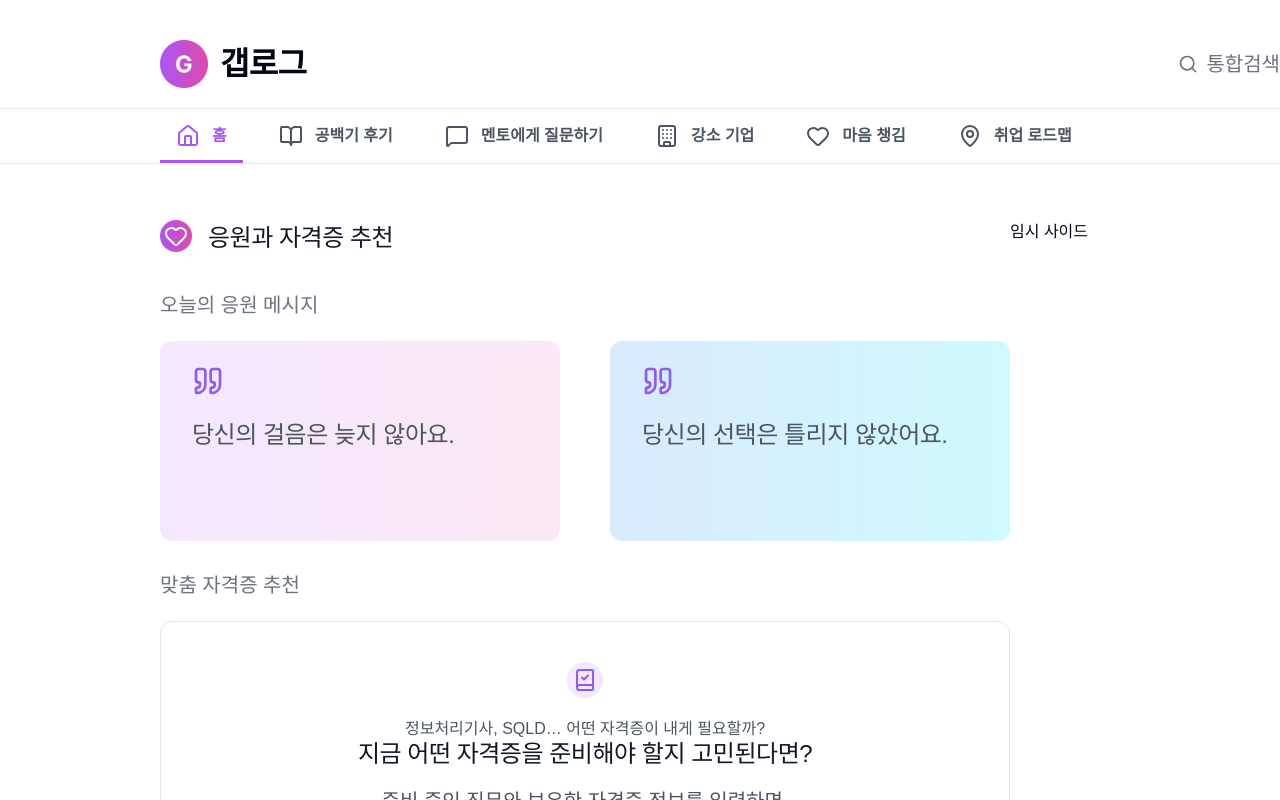
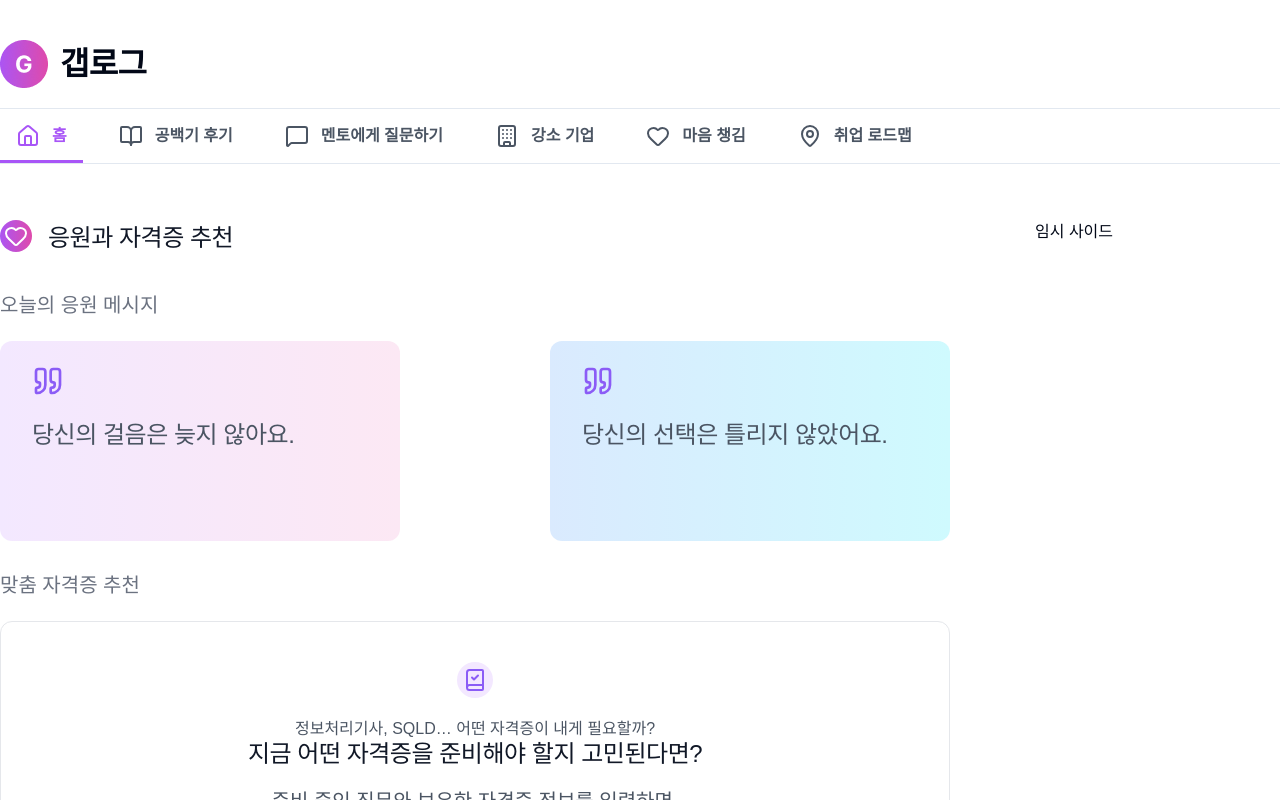
Before and after one commit to GapLog-2025/gaplog, a React (Vite) app in the folder frontend/: page / in a window 1280 px wide. Shown: the top 800 px of the page. Built offline with nearby package versions, Linux system fonts and the light colour scheme; a web font is replaced by a local one.

Commit message:
style: layout/header 스타일 조정

```diff
--- a/frontend/src/components/Aside.tsx
+++ b/frontend/src/components/Aside.tsx
@@ -1,5 +1,7 @@
 import React from 'react';
 
 export default function Aside({ children }: { children: React.ReactNode }) {
-  return <aside className="w-[405px] flex flex-col gap-6">{children}</aside>;
+  return (
+    <aside className="min-w-[405px] flex flex-col gap-6">{children}</aside>
+  );
 }
--- a/frontend/src/components/Header.tsx
+++ b/frontend/src/components/Header.tsx
@@ -22,9 +22,10 @@ const tabs = [
 
 function Header() {
   return (
-    <header className="w-full h-full flex-col bg-white mx-auto">
+    <header className="w-full bg-white mx-auto">
       {/* 홈 로고 & 통합 검색 */}
-      <div className="flex justify-between items-center w-full min-w-[1440px] border-b-[1px] border-border pt-10 pb-5 px-40">
+      <div className="w-full border-b border-border">
+        <div className="mx-auto flex justify-between items-center max-w-[1440px] pt-10 pb-5">
           {/* 로고 부분 */}
           <NavLink to="/" className="flex items-center gap-3">
             <img src="/gaplog_icon.png" alt="갭로그 로고" />
@@ -38,9 +39,10 @@ function Header() {
             <span className="typo-subheading">통합검색</span>
           </button>
         </div>
-
+      </div>
       {/* 네비게이션 탭 */}
-      <nav className="w-full min-w-[1440px] flex gap-5 border-b-[1px] border-border px-40">
+      <nav className="w-full border-b border-border ">
+        <div className="max-w-[1440px] flex gap-5 mx-auto">
           {tabs.map((tab) => (
             <NavLink
               key={tab.path}
@@ -57,6 +59,7 @@ function Header() {
               <span className="typo-strong">{tab.name}</span>
             </NavLink>
           ))}
+        </div>
       </nav>
     </header>
   );
--- a/frontend/src/components/Layout.tsx
+++ b/frontend/src/components/Layout.tsx
@@ -9,13 +9,13 @@ interface LayoutProps {
 
 export default function Layout({ children, aside }: LayoutProps) {
   return (
-    <div className="flex flex-col min-h-screen">
+    <div className="flex flex-col h-screen ">
       {/* Header */}
       <Header />
       {/* Body */}
-      <div className="flex flex-1 w-full min-w-[1440px] pt-14 mx-auto justify-between px-40 ">
+      <div className="flex flex-1 w-[1440px] pt-14 mx-auto justify-between ">
         {/* Main Content Area */}
-        <main className="flex-none min-w-[850px]">{children}</main>
+        <main className="flex-none min-w-[950px]">{children}</main>
         {/* Right Aside (optional) */}
         {aside && <Aside>{aside}</Aside>}
       </div>
```
Lines whose indentation alone changed are shown as unchanged.
